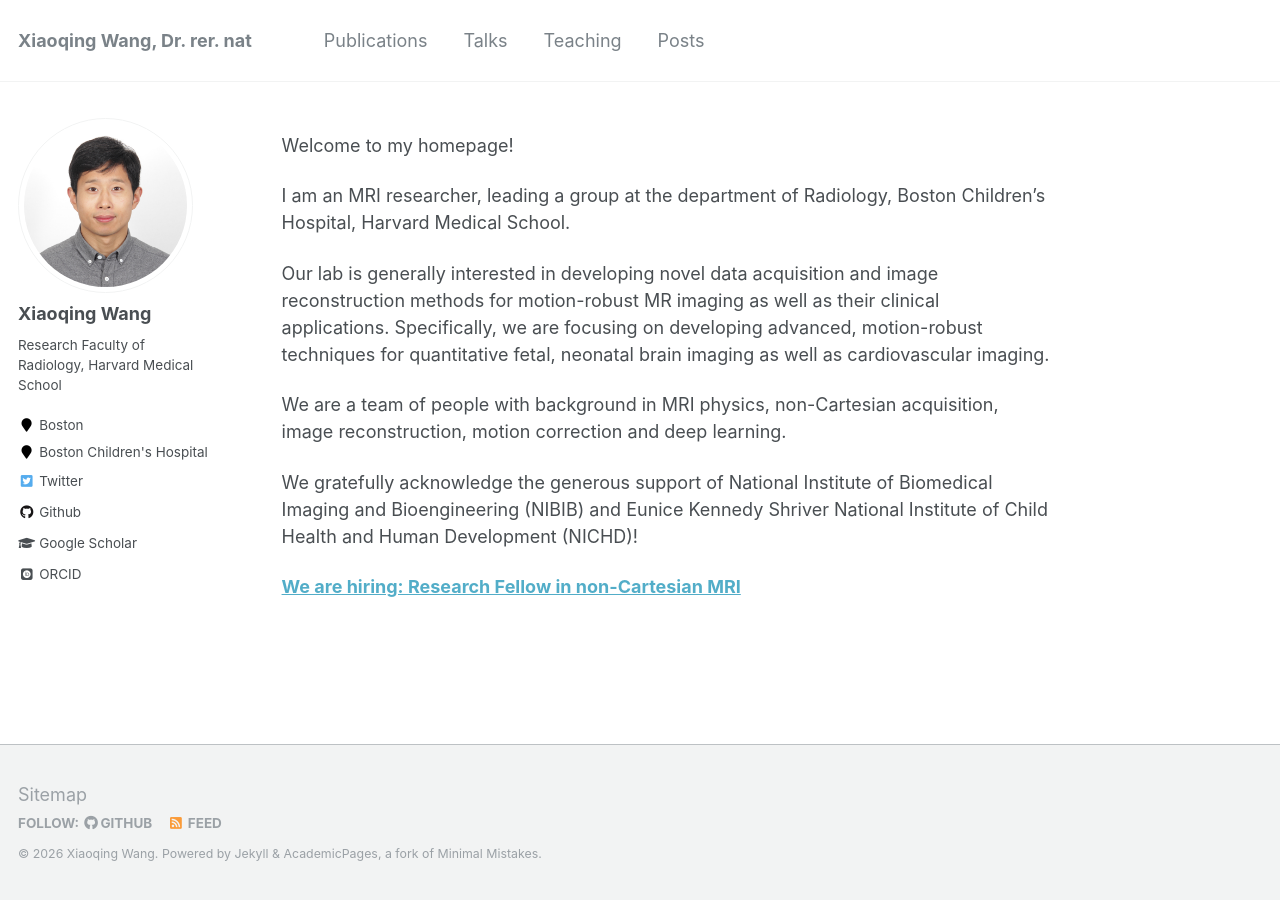
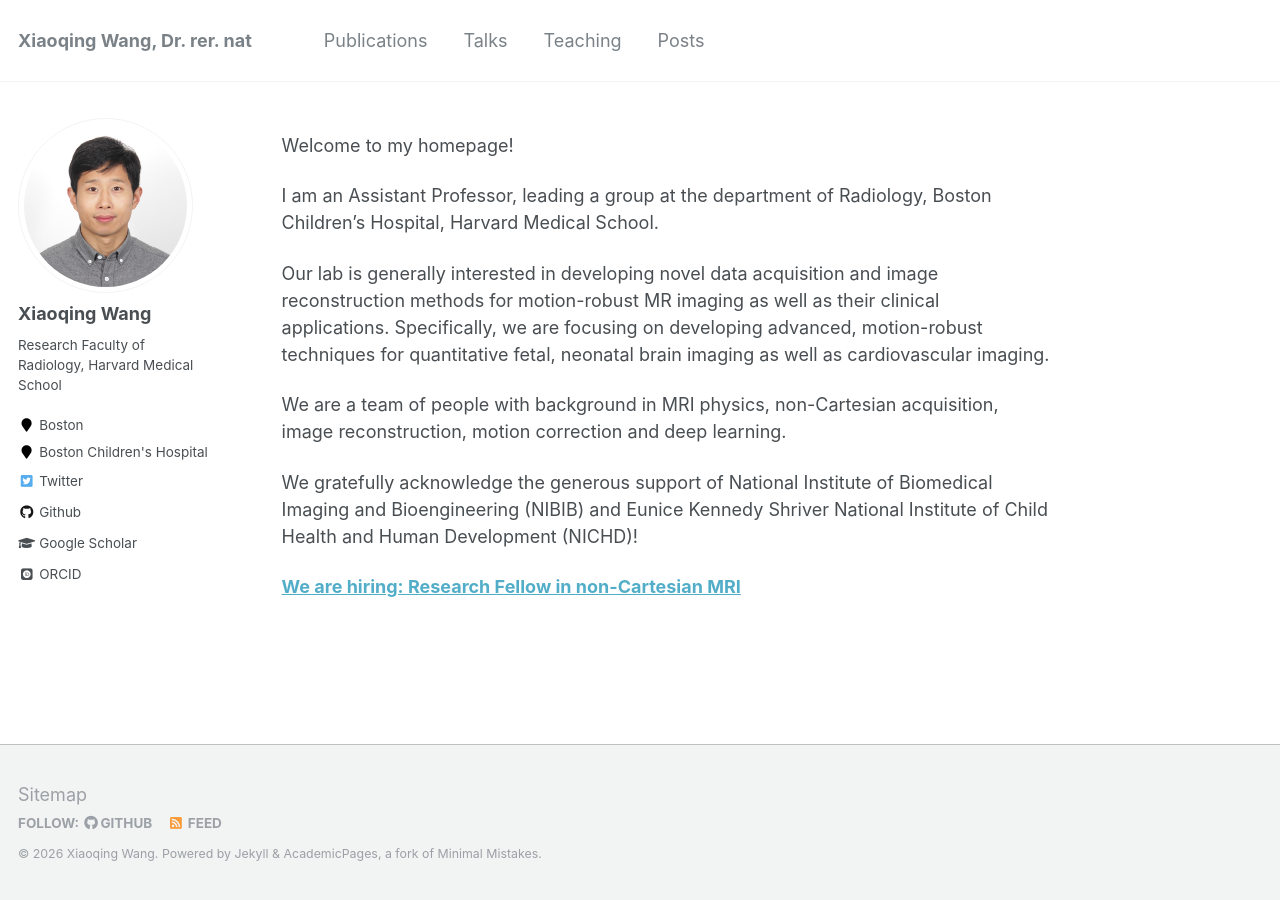
Before and after one commit to xqwang1/xqwang1.github.io, a Jekyll site: the page built from _pages/about.md, in a window 1280 px wide. Built offline with Jekyll 4.4.1, drawn with Linux system fonts in a browser that asks for light colours; some web fonts are replaced.

Commit message:
update title

```diff
--- a/_pages/about.md
+++ b/_pages/about.md
@@ -10,7 +10,7 @@ redirect_from:
 
 Welcome to my homepage!
 
-I am an MRI researcher, leading a group at the department of Radiology, Boston Children's Hospital, Harvard Medical School.
+I am an Assistant Professor, leading a group at the department of Radiology, Boston Children's Hospital, Harvard Medical School.
 
 Our lab is generally interested in developing novel data acquisition and image reconstruction methods for motion-robust MR imaging as well as their clinical applications. Specifically, we are focusing on developing advanced, motion-robust techniques for quantitative fetal, neonatal brain imaging as well as cardiovascular imaging.
 
```
